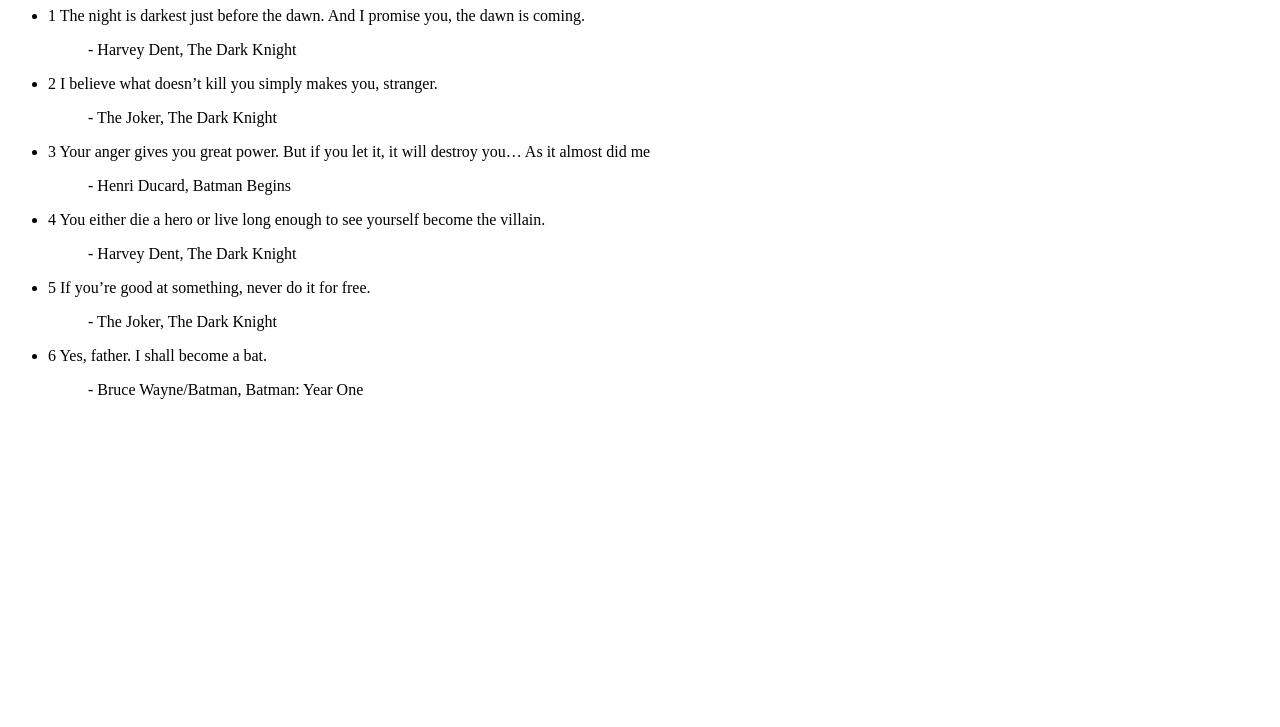
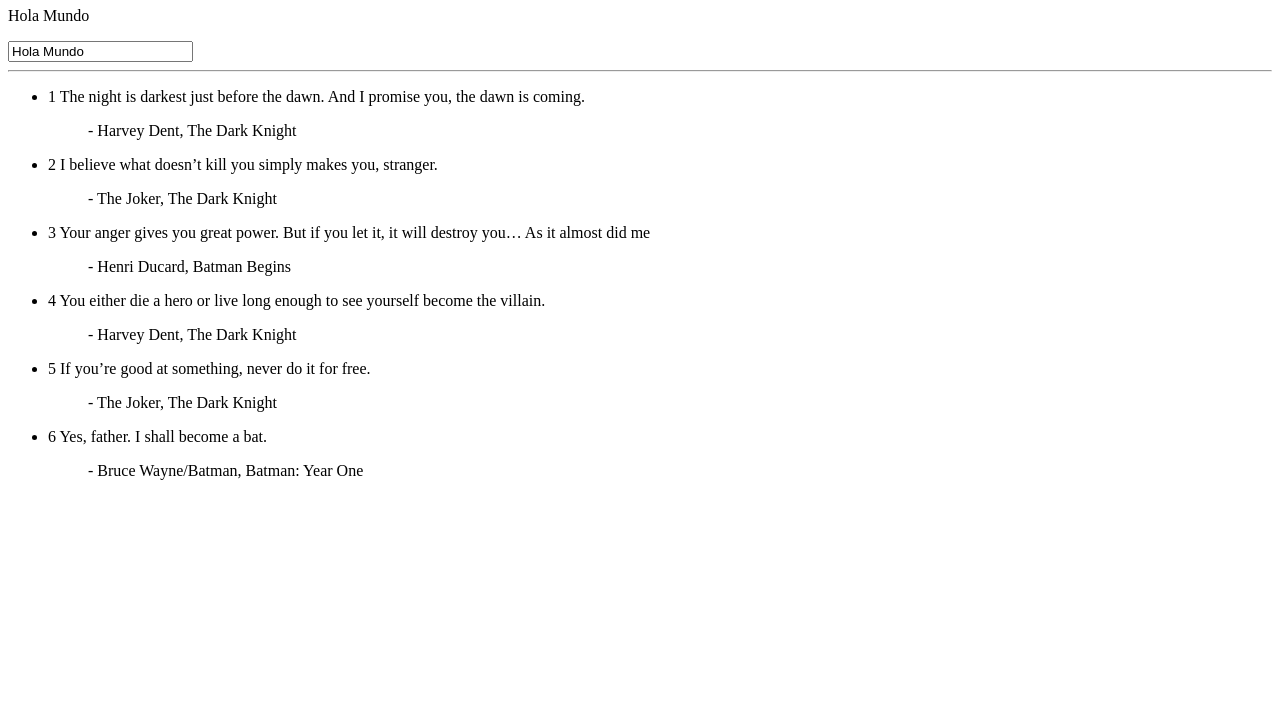
Before and after one commit to Jamesxtmp/VueLearn, a plain HTML site: page index.html in a window 1280 px wide. Shown: the part 73-800 px from the top of the page. Drawn offline with nearby package versions, Linux system fonts and the light colour scheme.

Commit message:
36. Directiva v-model

```diff
--- a/app.js
+++ b/app.js
@@ -12,8 +12,19 @@ const app = Vue.createApp({
     data(){
         return{
             quotes: quotes,
+            newQuote: 'Hola Mundo'
         }
     },
+    methods: {
+        addQuote(e){
+            if(e.code == "Enter"){
+                console.log(e)
+                this.quotes.unshift({
+                    quote: this.newQuote
+                })
+            }
+        }
+    }
 
 
 })
--- a/index.html
+++ b/index.html
@@ -11,13 +11,20 @@
 
     <div id="AppVue">
         <h1>Frases de batman en Ingles</h1>
+        <p> {{newQuote}} </p>
+
+        <input
+          type="text"
+          v-model="newQuote"
+          v-on:keypress="addQuote">
+        <hr>
+
         <ul>
             <li v-for="({quote, author} , i) in quotes">
                 <span>{{i + 1}} {{ quote }}</span>
                 <blockquote>- {{ author }}</blockquote>
             </li>
         </ul>
-
     </div>
     <script src="app.js"></script>
 </body>
```
